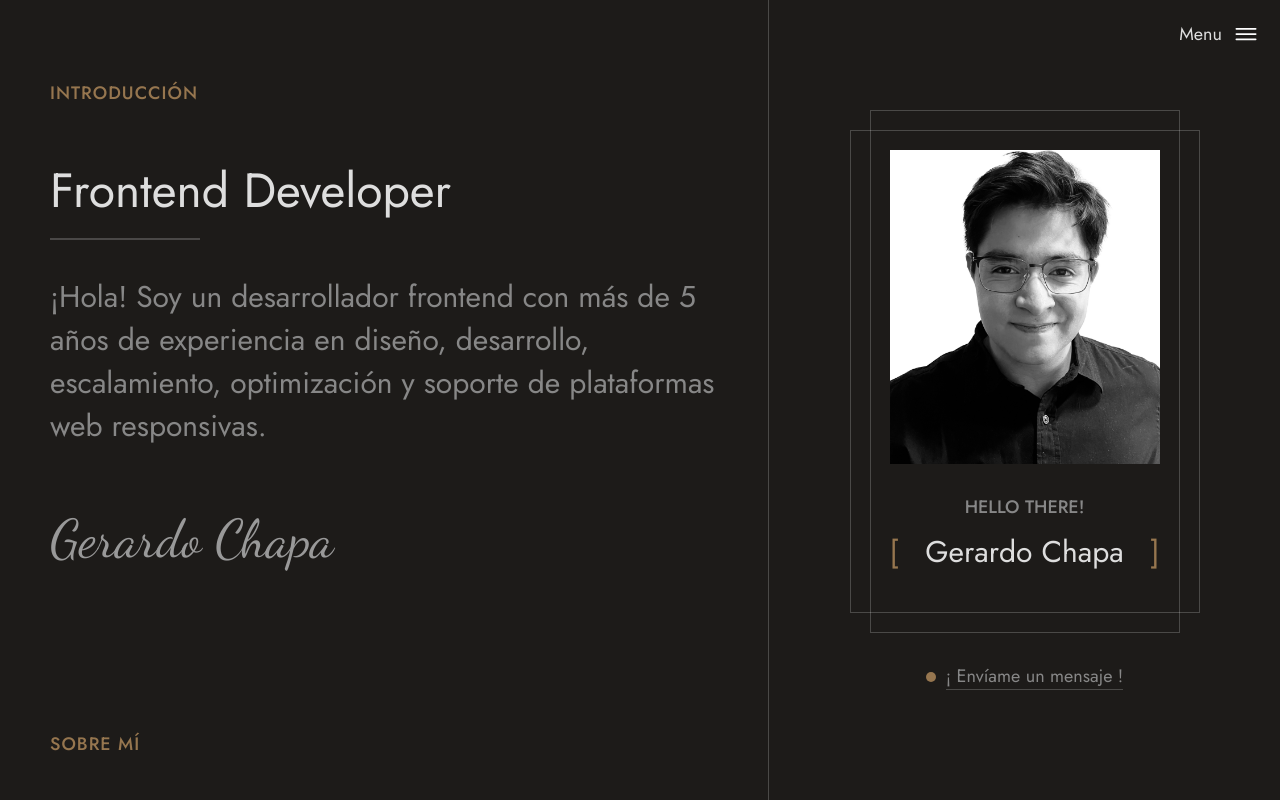
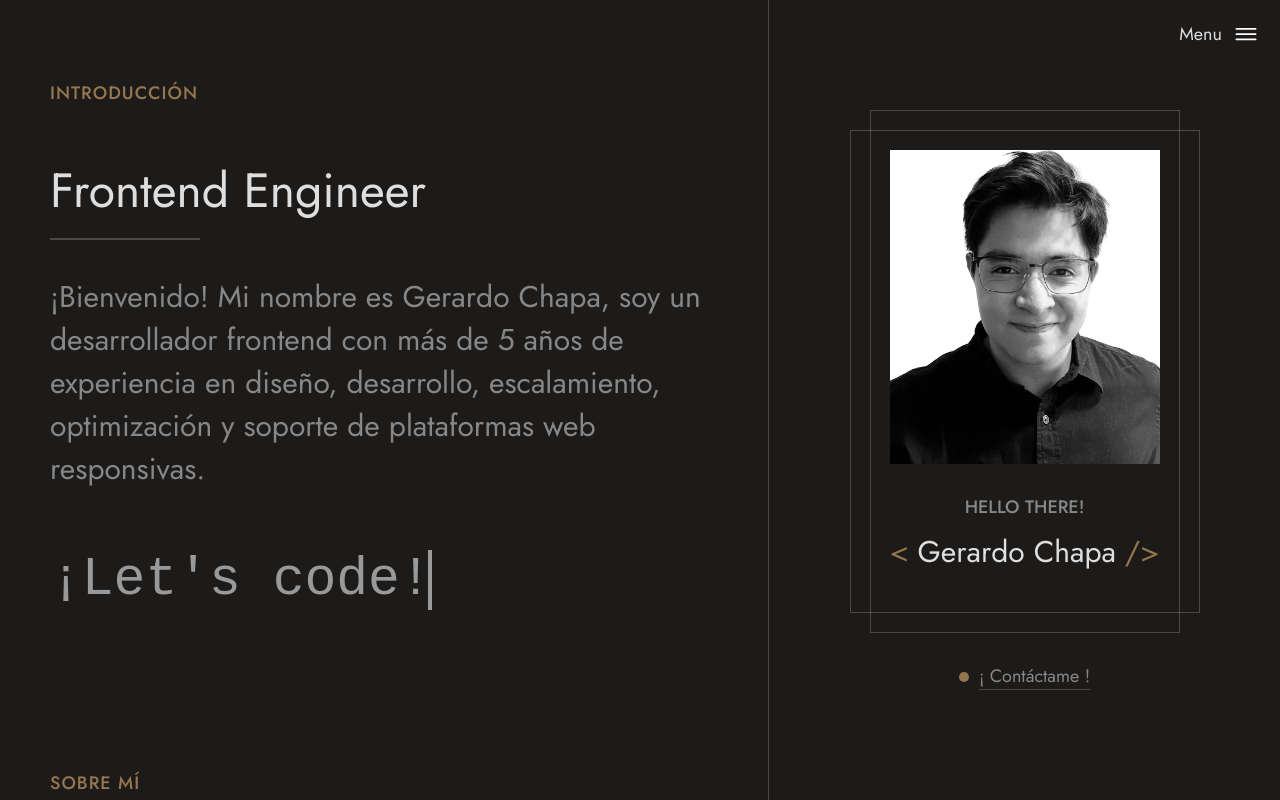
Before and after one commit to jerrypkm/portfolio-v2, a plain HTML site: page index.html in a window 1280 px wide. Drawn offline with nearby package versions, Linux system fonts and the light colour scheme.

Commit message:
[Feat] update cv

```diff
--- a/assets/css/style.css
+++ b/assets/css/style.css
@@ -358,10 +358,25 @@ header {
 }
 
 .section-name {
-  font-family: "Dancing Script", cursive;
+  font-family: monospace;
   color: var(--spanish-gray);
   font-size: 53px;
+  display: block;
+  white-space: nowrap;
+  border-right: 4px solid;
+  width: 12ch;
+
+  animation: typing 2s steps(12), blink 0.5s infinite step-end alternate;
+  overflow: hidden;
 }
+
+ @keyframes typing {
+  from { width: 0 }
+ }
+
+ @keyframes blink {
+  50% { border-color: transparent }
+ }
 
 /*-----------------------------------*\
   #ABOUT
--- a/index.html
+++ b/index.html
@@ -132,16 +132,16 @@
             <p>Hello there!</p>
 
             <div class="profile-name">
-              <span>[</span>
+              <span><</span>
               <div>Gerardo Chapa</div>
-              <span>]</span>
+              <span>/></span>
             </div>
           </div>
 
           <a id="btn-contact" href="#contact" class="intro-link">
             <span class="circle"></span>
             <span class="link-underline"
-              >¡ Envíame un mensaje !</span>
+              >¡ Contáctame !</span>
           </a>
         </section>
       </header>
@@ -154,14 +154,14 @@
         <section class="section-padding" id="home">
           <h3 class="section-subtitle">Introducción</h3>
 
-          <h2 class="section-title">Frontend Developer</h2>
+          <h2 class="section-title">Frontend Engineer</h2>
 
           <p class="section-desc">
-           ¡Hola! Soy un desarrollador frontend con más de 5 años de
+           ¡Bienvenido! Mi nombre es Gerardo Chapa, soy un desarrollador frontend con más de 5 años de
            experiencia en diseño, desarrollo, escalamiento, optimización y soporte de plataformas web responsivas.
           </p>
 
-          <p class="section-name">Gerardo Chapa</p>
+          <span class="section-name">¡Let's code!</span>
         </section>
 
         <!--
@@ -188,7 +188,7 @@
             </tr>
             <tr>
               <th>Edad</th>
-              <td>25 años</td>
+              <td>26 años</td>
             </tr>
             <tr>
               <th>Residencia</th>
@@ -211,19 +211,19 @@
               </td>
             </tr>
             <tr>
-              <th>Instagram</th>
+              <th>Linkedin</th>
               <td>
-                <a href="#" class="link-underline">@gchapadg</a>
+                <a target="_blank" href="https://www.linkedin.com/in/gerardo-chapa-442433206/" class="link-underline">Gerardo Chapa</a>
               </td>
             </tr>
           </table>
 
           <div class="download-cv-container">
-            <a target="_blank" href="./assets/Gerardo_Chapa_CV_Mechatronics_Engineer.pdf" class="download-cv">
+            <a target="_blank" href="./assets/Gerardo_Chapa_CV_Frontend_Developer_es.pdf" class="download-cv">
               <ion-icon name="cloud-download-outline"></ion-icon>
               <span>Descargar cv</span>
             </a>
-            <a target="_blank" href="./assets/Gerardo_Chapa_CV_Mechatronics_Engineer.pdf" class="download-cv">
+            <a target="_blank" href="./assets/Gerardo_Chapa_CV_Frontend_Developer_en.pdf" class="download-cv">
               <ion-icon name="cloud-download-outline"></ion-icon>
               <span>Download cv</span>
             </a>
```
Also changed, not shown: 1 other file.
